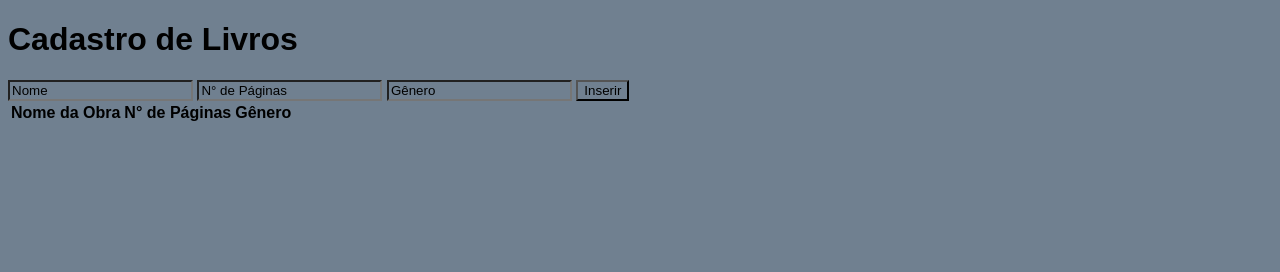
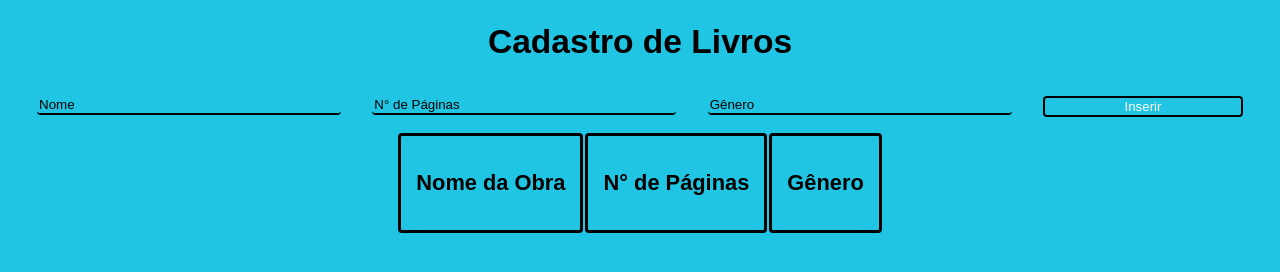
Before and after one commit to gabriel-vagner/appAplicList, a plain HTML site: page index.html in a window 1280 px wide. Drawn offline with Linux system fonts and the light colour scheme.

Commit message:
final style

```diff
--- a/estilo/style.css
+++ b/estilo/style.css
@@ -1,31 +1,76 @@
+
 * {
     font-family: Arial, Helvetica, sans-serif;
-background-color: slategray
+    background-color: #1fc5e2;
+    border: 5px black;
+    border-radius: 4px;
+    border-top-right-radius: 4px;
+    background-clip: content-box;
 
 
 
 
     }
 
-form > input {
-    position: relative;
+    body {
+        background: #1fc5e2;
+        color: black;
+        font-weight: 500;
+        font-size: 1.05em;
+        font-family: 'Raleway', Arial, sans-serif;
+        margin: 0 auto;
+        text-align: center;
+
     }
-  form > input > ::placeholder {
-    position: absolute;
+    th, td{
+        padding: 15px;
+        border-style: solid;
+        border-width: 3px;
+
     }
+    tr {
+        font-size: 130%;
+        padding: 3em 0;
+        text-align: center;
+        width: 500px;
+        height: 100px;
 
+    }
+    table{
+        margin: 0 auto;
+    }
 
 
     ::placeholder{
 
-    color:black;
+        color: black;
+        height: 100px;
+        width: 200px;
+
+    }
+    button{
+    color: #ffffff;
+    border: 2px solid black;
+    border-radius: 4px;
+    width: 200px;
+    height: 200;
+    position: relative;
+    vertical-align: top;
+    text-align: center;
+    margin: 1em;
+    box-shadow: 3px;
+    }
+
+    input {
+        margin: 1em;
+        max-width: 300px;
+        width: calc(100% - 2em);
+        border-bottom: 2px solid black;
+    }
 
 
+    .text{
 
-
-
-
-
-
+    color: #ffffff
 
     }
```
Lines whose indentation alone changed are shown as unchanged.
